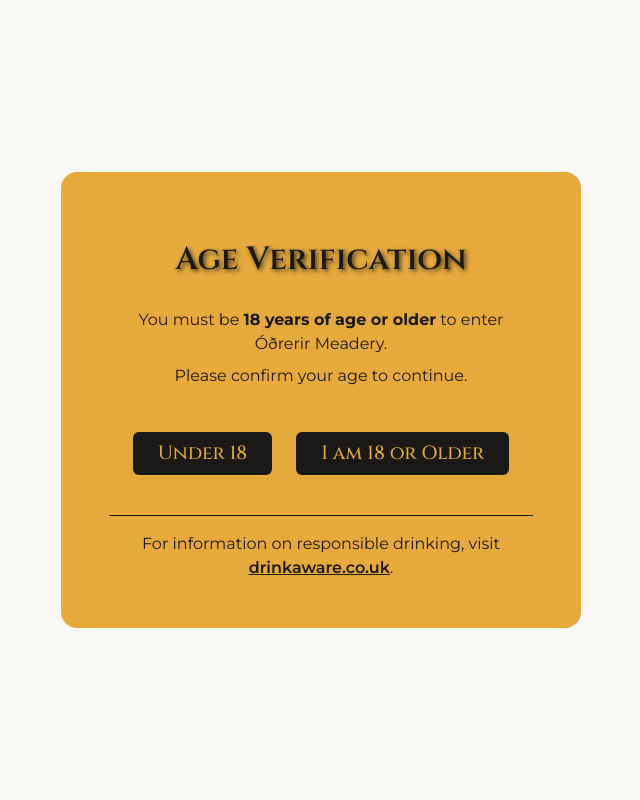
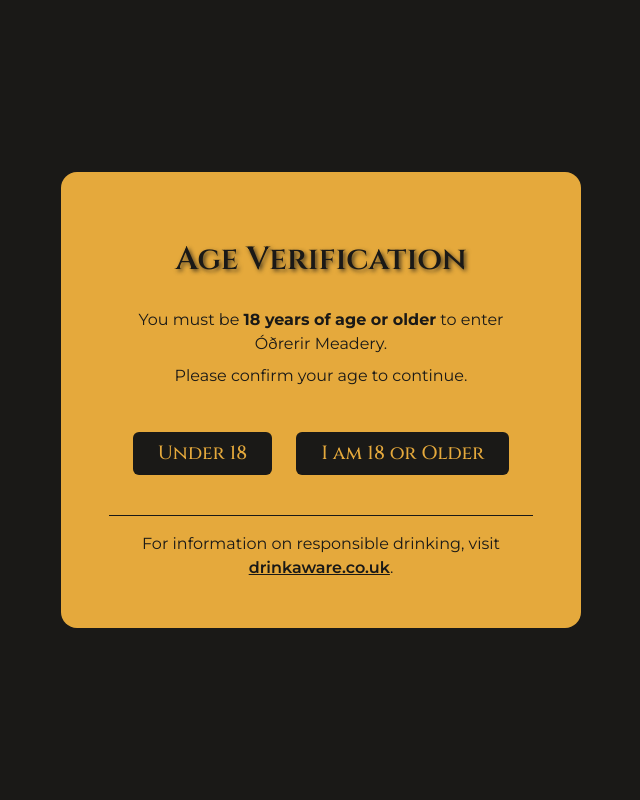
Before and after one commit to edchalk96/odrerir-meadery, a Django app: template basket/templates/basket/basket.html in a window 1280 px wide. Shown: the whole page, without its empty margins (319-959 px from the left). Run offline with Django 5.2, Linux system fonts and the light colour scheme; the template is opened without the code that fills it: most values are stand-ins (such as "Sample title", 1, 10 or a date in 2020); grey boxes marked "Sample" are stand-in pictures; some libraries are stand-ins or nearby versions.

Commit message:
Minor amendment to css styling

```diff
--- a/static/css/base.css
+++ b/static/css/base.css
@@ -101,7 +101,7 @@ header {
 
 /* Age Verification */
 .age-gate-fullscreen {
-    background-color: #1A1917; /* Solid dark background blocking out the site */
+    background-color: #1A1917 !important;
     color: #1A1917;
     min-height: 100vh;
 }
```
Also changed, not shown: testing.md (+3 -0 lines).
